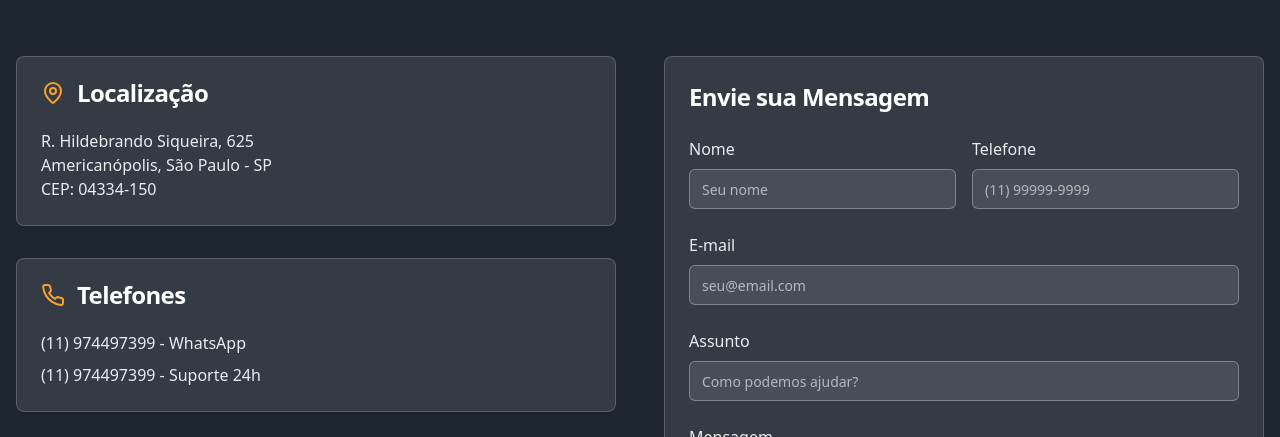
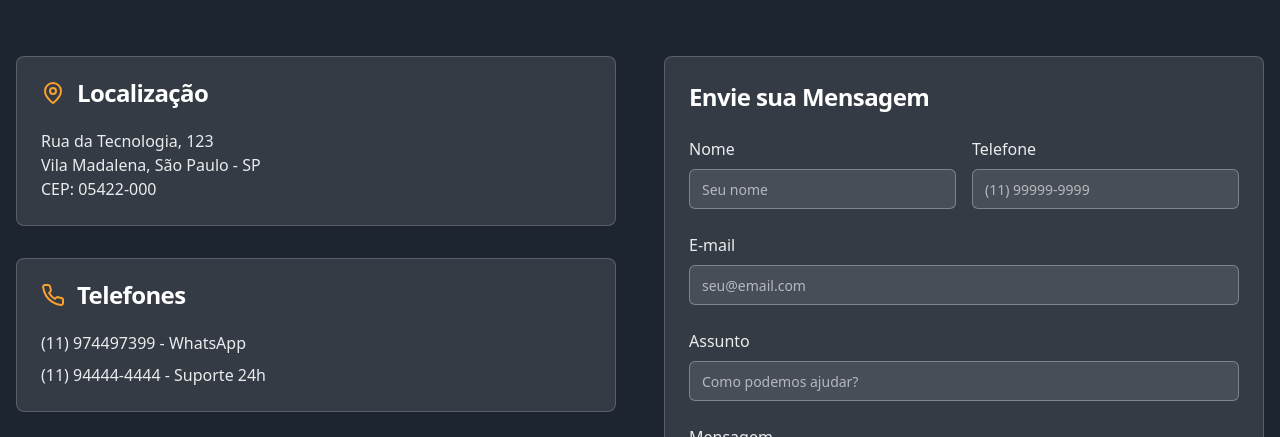
Before and after one commit to lweona/newtech, a React (Vite) app: page / in a window 1280 px wide. Shown: the part 3060-3497 px from the top of the page. Built offline with nearby package versions, Linux system fonts and the light colour scheme.

Commit message:
Reverted to commit df406a1a49d55a96435a304757a4ade3b5720108

```diff
--- a/src/components/ContactSection.tsx
+++ b/src/components/ContactSection.tsx
@@ -37,9 +37,9 @@ const ContactSection = () => {
               </CardHeader>
               <CardContent>
                 <p className="text-white/90">
-                   R. Hildebrando Siqueira, 625<br />
-                  Americanópolis, São Paulo - SP<br />
-                  CEP: 04334-150
+                  Rua da Tecnologia, 123<br />
+                  Vila Madalena, São Paulo - SP<br />
+                  CEP: 05422-000
                 </p>
               </CardContent>
             </Card>
@@ -53,7 +53,7 @@ const ContactSection = () => {
               </CardHeader>
               <CardContent className="space-y-2">
                 <p className="text-white/90">(11) 974497399 - WhatsApp</p>
-                <p className="text-white/90">(11) 974497399 - Suporte 24h</p>
+                <p className="text-white/90">(11) 94444-4444 - Suporte 24h</p>
               </CardContent>
             </Card>
 
```
